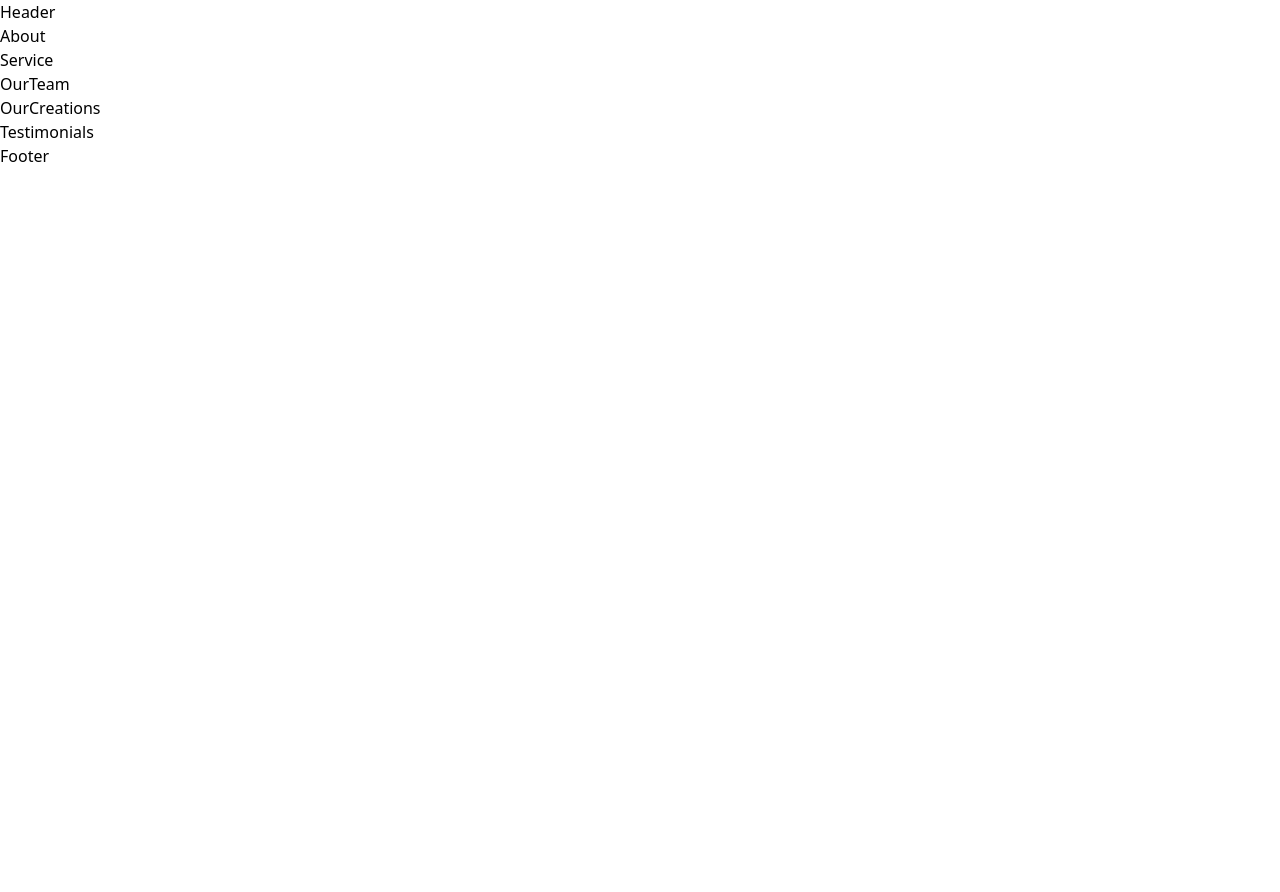
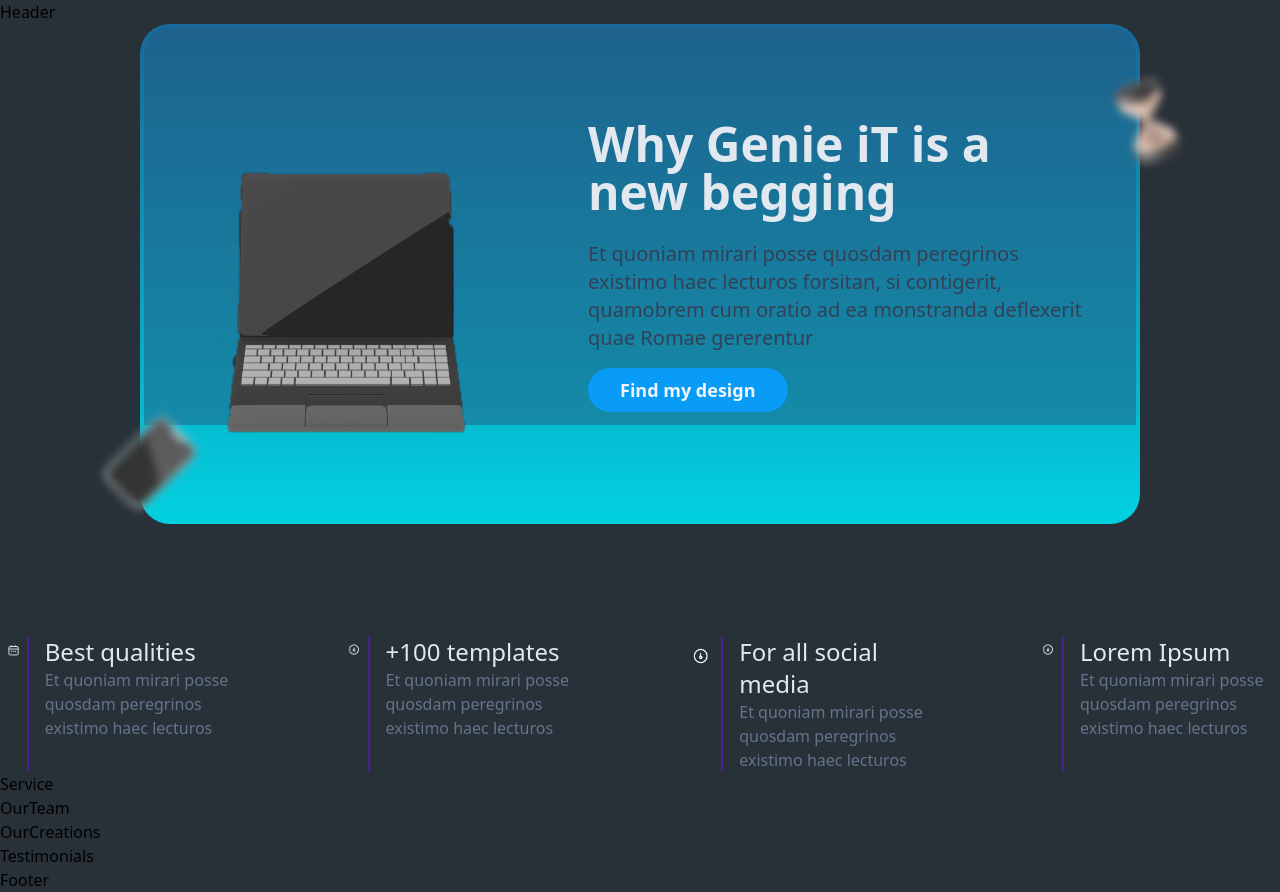
Before and after one commit to biloofranck/Genie-IT-Landing, a React (Vite) app in the folder Genie_IT/: page / in a window 1280 px wide. Before the commit the page ends 800 px from the top, so only its background shows below. Built offline with nearby package versions, Linux system fonts and the light colour scheme.

Commit message:
About section

```diff
--- a/Genie_IT/src/Components/About.jsx
+++ b/Genie_IT/src/Components/About.jsx
@@ -1,9 +1,100 @@
-import React from 'react'
+import React from "react";
+import pc from "../asset/13.png";
+import phone from "../asset/14.png";
+import timer from "../asset/10.png";
+import CalenderIcon from "../asset/17.png";
+import StopWatchIcon from "../asset/18.png";
 
 const About = () => {
   return (
-    <div>About</div>
-  )
-}
+    <section>
+      <div className=" relative container bg-gradient-to-b from-[#099bf683] to-[#00d9e8f3] mx-auto rounded-[30px] w-[1000px] h-[500px] px-1 pt-1">
+        <div className="bg-[#225e8383] w-[100%] h-[80%] rounded-t-3xl ">
+          <div className=" absolute top-0 flex">
+            <img src={pc} className="w-[900px] h-[620px] -ml-28 -mt-4" alt="" />
+            <div className="mt-24 -ml-16 pr-12">
+              <span className="text-slate-200 font-semibold text-5xl pr-3">
+                Why Genie iT is a new begging
+              </span>
+              <p className="mt-6 text-xl font-medium text-slate-700 sm:">
+                Et quoniam mirari posse quosdam peregrinos existimo haec
+                lecturos forsitan, si contigerit, quamobrem cum oratio ad ea
+                monstranda deflexerit quae Romae gererentur
+              </p>
+              <button className="bg-[#099CF6] px-8 py-2 text-slate-100 text-lg font-semibold my-2 mt-4  rounded-3xl ">
+                Find my design
+              </button>
+            </div>
+          </div>
+        </div>
+        <div>
+          <img
+            src={phone}
+            className="w-[200px] h-[200px] rotate-45 -ml-24 -mt-16 blur-sm"
+            alt=""
+          />
+        </div>
+        <div className="absolute top-0 -right-28">
+          <img src={timer} className="w-[200px] h-[200px] blur-sm " alt="" />
+        </div>
+      </div>
 
-export default About
+      <div className="flex gap-24 justify-center mt-28  ">
+        <div className="flex divide-x-2 divide-violet-900">
+          <div>
+            <img src={CalenderIcon} className="w-[70px]" alt="" />
+          </div>
+          <div className="pl-4">
+            <span className="text-slate-200 text-2xl font-medium">
+              Best qualities
+            </span>
+            <p className="text-md text-slate-500 font-medium w-[200px]">
+              Et quoniam mirari posse quosdam peregrinos existimo haec lecturos
+            </p>
+          </div>
+        </div>
+        <div className="flex divide-x-2 divide-violet-900">
+          <div>
+            <img src={StopWatchIcon} className="w-[70px]" alt="" />
+          </div>
+          <div className="pl-4">
+            <span className="text-slate-200 text-2xl font-medium">
+              +100 templates
+            </span>
+            <p className="text-md text-slate-500 font-medium w-[200px]">
+              Et quoniam mirari posse quosdam peregrinos existimo haec lecturos
+            </p>
+          </div>
+        </div>
+        <div className="flex divide-x-2 divide-violet-900">
+          <div>
+            <img src={StopWatchIcon} className="w-[70px]" alt="" />
+          </div>
+          <div className="pl-4">
+            <span className="text-slate-200 text-2xl font-medium">
+              For all social media
+            </span>
+            <p className="text-md text-slate-500 font-medium w-[200px]">
+              Et quoniam mirari posse quosdam peregrinos existimo haec lecturos
+            </p>
+          </div>
+        </div>
+        <div className="flex divide-x-2 divide-violet-900">
+          <div>
+            <img src={StopWatchIcon} className="w-[70px]" alt="" />
+          </div>
+          <div className="pl-4">
+            <span className="text-slate-200 text-2xl font-medium">
+              Lorem Ipsum
+            </span>
+            <p className="text-md text-slate-500 font-medium w-[200px]">
+              Et quoniam mirari posse quosdam peregrinos existimo haec lecturos
+            </p>
+          </div>
+        </div>
+      </div>
+    </section>
+  );
+};
+
+export default About;
--- a/Genie_IT/src/index.css
+++ b/Genie_IT/src/index.css
@@ -1,3 +1,9 @@
 @tailwind base;
 @tailwind components;
 @tailwind utilities;
+
+@layer {
+    body{
+        @apply bg-[#293138];
+    }
+}
```
